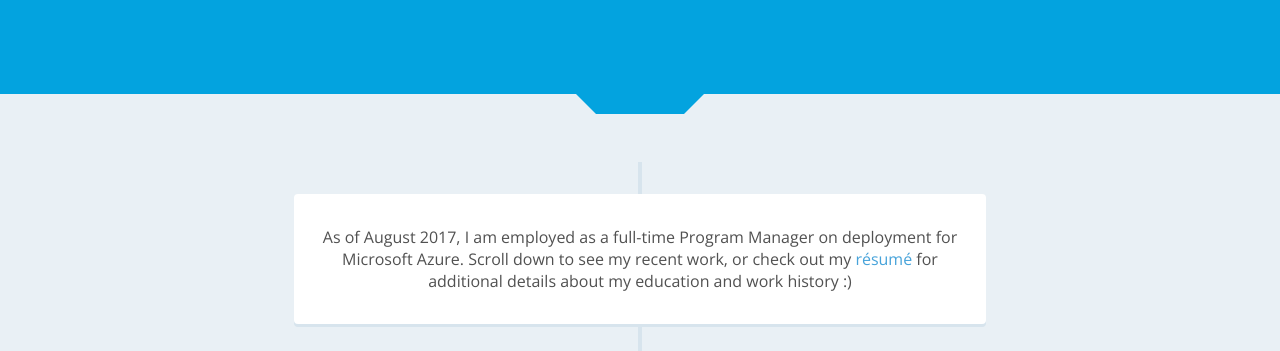
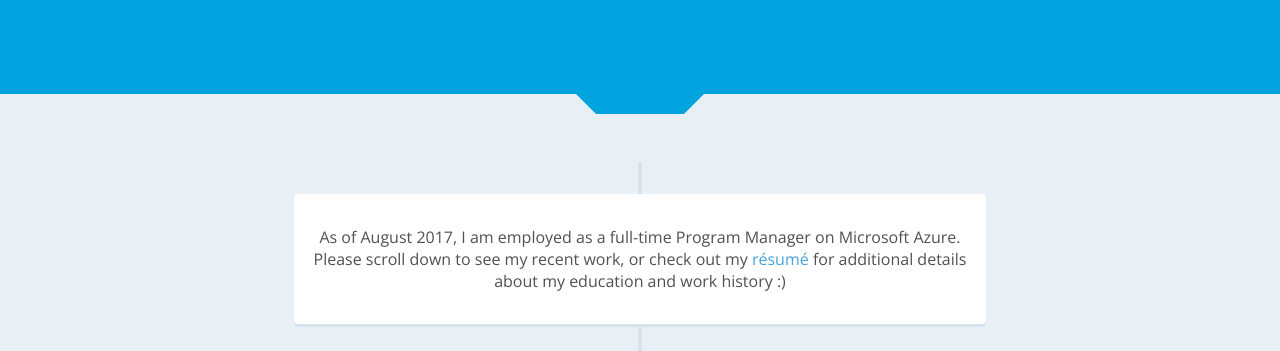
Before and after one commit to alivira/alivira.github.io, a plain HTML site: page index.html in a window 1280 px wide. Shown: the part 449-800 px from the top of the page. Drawn offline with nearby package versions, Linux system fonts and the light colour scheme.

Commit message:
Update index.html

```diff
--- a/index.html
+++ b/index.html
@@ -62,7 +62,7 @@
 						<section id="cd-timeline" class="cd-container">
 
 							<div class="current">
-								<p align="middle">As of August 2017, I am employed as a full-time Program Manager on deployment for Microsoft Azure. Scroll down to see my recent work, or check out my <a href="files/Resume_AV.pdf" target="_blank">r&eacute;sum&eacute;</a> for additional details about my education and work history :)
+								<p align="middle">As of August 2017, I am employed as a full-time Program Manager on Microsoft Azure. Please scroll down to see my recent work, or check out my <a href="files/Resume_AV.pdf" target="_blank">r&eacute;sum&eacute;</a> for additional details about my education and work history :)
 								</p>
 							</div>
 
```
